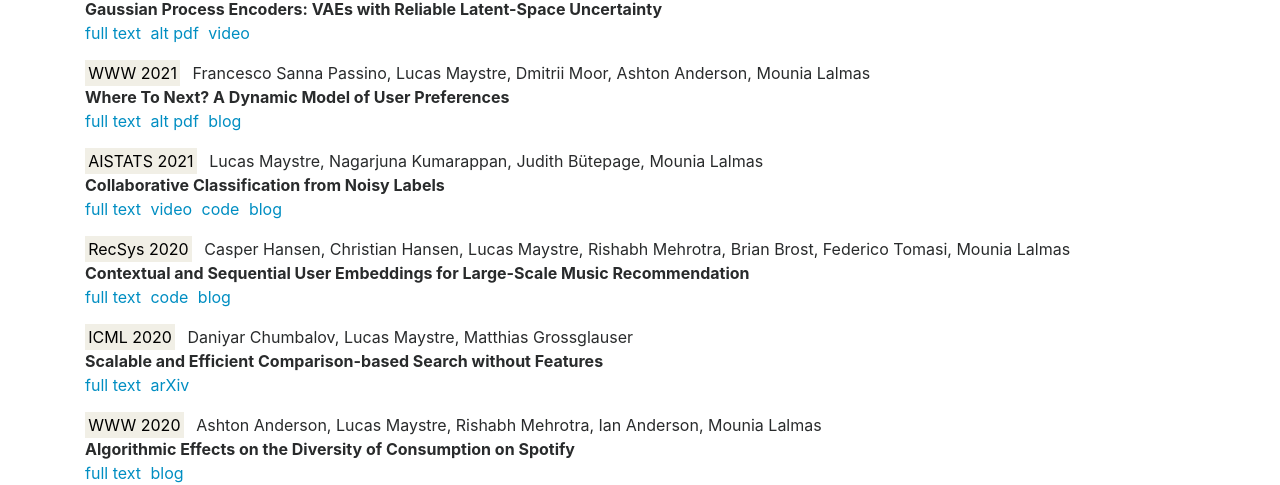
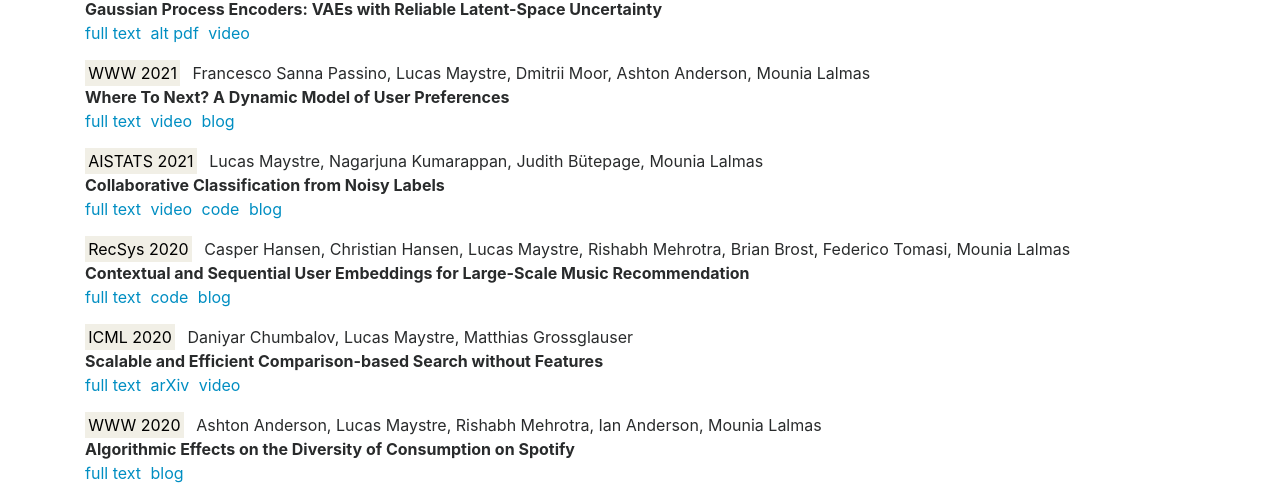
Before and after one commit to lucasmaystre/lum-web, a Jekyll site: the page built from papers.md, in a window 1280 px wide. Shown: the part 301-786 px from the top of the page. Built offline with Jekyll 4.4.1, drawn with Linux system fonts in a browser that asks for light colours.

Commit message:
Add links to two videos.

```diff
--- a/_data/papers.yml
+++ b/_data/papers.yml
@@ -14,7 +14,7 @@ sanna2021where:
   links:
     # https://doi.org/10.1145/3442381.3450028
     full text: https://dl.acm.org/doi/10.1145/3442381.3450028?cid=99659048714
-    alt pdf: https://www.cs.toronto.edu/~ashton/pubs/spotify-ptm-www2021.pdf
+    video: https://www.youtube.com/watch?v=ZLaXuWZ2HFM
     blog: https://research.atspotify.com/finding-structure-in-users-evolving-listening-preferences/
 
 maystre2021collaborative:
@@ -44,6 +44,7 @@ chumbalov2020scalable:
   links:
     full text: http://proceedings.mlr.press/v119/chumbalov20a.html
     arXiv: https://arxiv.org/abs/1905.05049
+    video: https://papertalk.org/papertalks/5940
 
 anderson2020algorithmic:
   venue: WWW 2020
```
